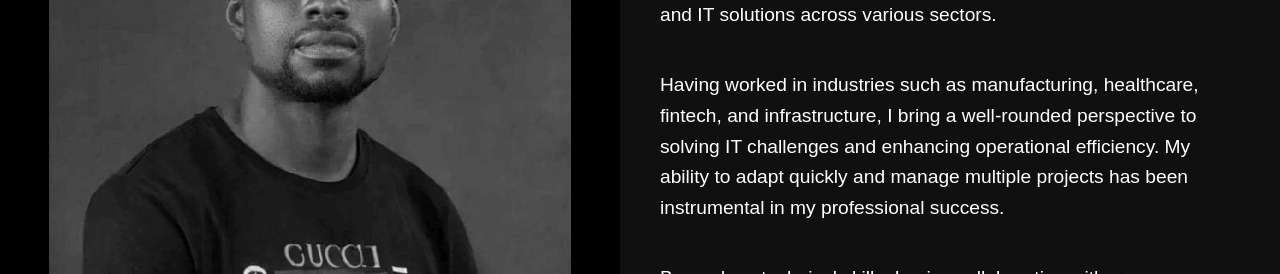
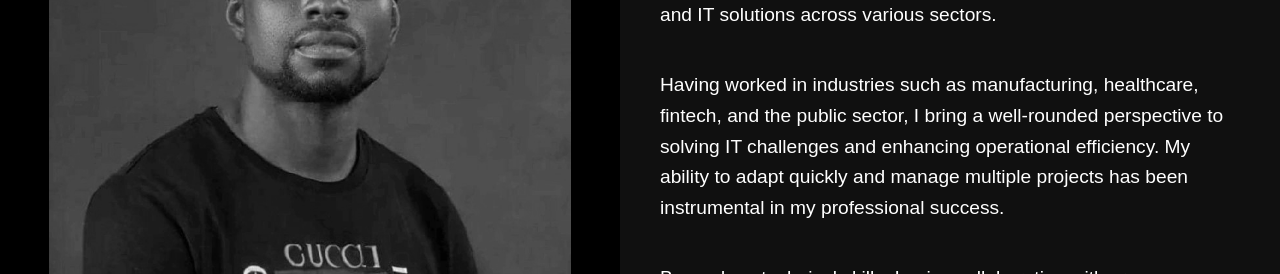
Before and after one commit to jeffabbey25/jeffabbey25.github.io, a plain HTML site: page about.html in a window 1280 px wide. Shown: the part 349-623 px from the top of the page. Drawn offline with Linux system fonts and the light colour scheme.

Commit message:
Update about.html

```diff
--- a/about.html
+++ b/about.html
@@ -149,7 +149,7 @@
                 Hi, I’m Jeffery Ajaguna Abbey, an experienced IT professional with over 10 years of expertise in IT support, system analysis, and infrastructure management. I specialize in VMware ESXi, Remote Administration, Cybersecurity tools like Burp Suite and OpenVAS, and IT solutions across various sectors.
             </p>
             <p>
-                Having worked in industries such as manufacturing, healthcare, fintech, and infrastructure, I bring a well-rounded perspective to solving IT challenges and enhancing operational efficiency. My ability to adapt quickly and manage multiple projects has been instrumental in my professional success.
+                Having worked in industries such as manufacturing, healthcare, fintech, and the public sector, I bring a well-rounded perspective to solving IT challenges and enhancing operational efficiency. My ability to adapt quickly and manage multiple projects has been instrumental in my professional success.
             </p>
             <p>
                 Beyond my technical skills, I enjoy collaborating with cross-functional teams to deliver impactful solutions that drive growth and productivity. I’m passionate about continuous learning and am always exploring new ways to stay ahead in the ever-evolving tech landscape.
```
